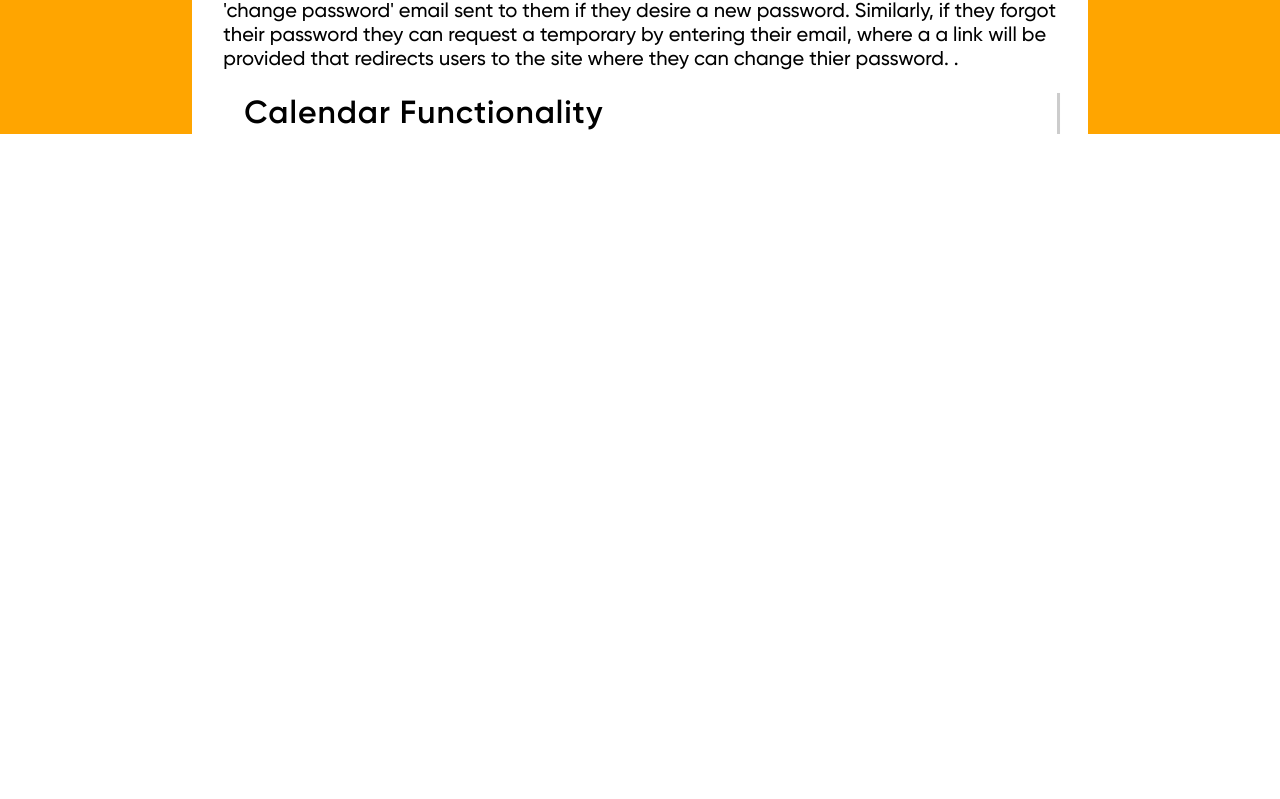
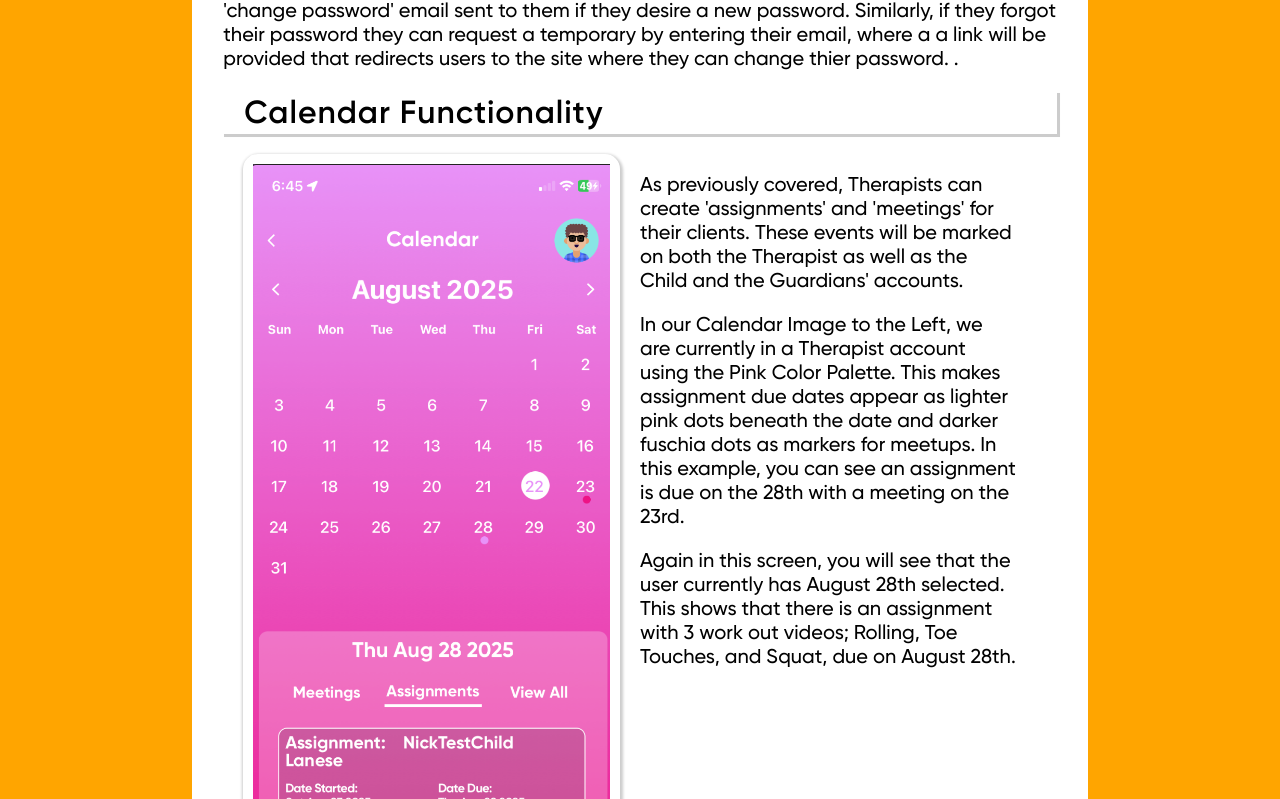
Before and after one commit to NLanese/the-codex, a Next.js app: page /showcases/works/knm in a window 1280 px wide. Shown: the part 2421-3220 px from the top of the page. Before the commit the page ends 2555 px from the top, so only its background shows below. Built offline with nearby package versions, Linux system fonts and the light colour scheme.

Commit message:
more to knm showcase

```diff
--- a/pages/showcases/works/knm.js
+++ b/pages/showcases/works/knm.js
@@ -17,6 +17,7 @@ const listing = "../../../assets/showcase_images/knm/AppListing.png";
 const chiScreen = "../../../assets/showcase_images/knm/chiScreen.png";
 const parScreen = "../../../assets/showcase_images/knm/parScreen.png";
 const therScreen = "../../../assets/showcase_images/knm/therScreen.png";
+const therCal = "../../../assets/showcase_images/knm/therCalView.png"
 
 
 
@@ -276,6 +277,36 @@ export default function KNMPage(){
             )
         }
 
+        // Fourth Part ( Calendar )
+        function renderCalendarDetails(){
+            return(
+                <div style={{flexDirection: 'row', display: 'flex', padding: 20}}>
+                    <div style={{flex: 6}}>
+                        <OstCard
+                            templateStyle={1}
+                            imageSrc={therCal}
+                        >
+                        </OstCard>
+                    </div>
+                    <div style={{flex: 6, padding: 20, paddingTop: 0}}>
+                        <p style={Styles.Fonts.basicX}>
+                            As previously covered, Therapists can create 'assignments' and 'meetings' for their clients. These events will be marked on both the Therapist
+                            as well as the Child and the Guardians' accounts.
+                        </p>
+                        <p style={Styles.Fonts.basicX}>
+                            In our Calendar Image to the Left, we are currently in a Therapist account using the Pink Color Palette. This makes assignment due dates appear as
+                            lighter pink dots beneath the date and darker fuschia dots as markers for meetups. In this example, you can see an assignment is
+                            due on the 28th with a meeting on the 23rd.
+                        </p>
+                        <p style={Styles.Fonts.basicX}>
+                            Again in this screen, you will see that the user currently has August 28th selected. This shows that there is an assignment with 3 work out videos;
+                            Rolling, Toe Touches, and Squat, due on August 28th.
+                        </p>
+                    </div>
+                </div>
+            )
+        }
+
     /////////////////
     // Main Return //
     /////////////////
@@ -291,6 +322,7 @@ export default function KNMPage(){
                     <div style={{...Styles.Fonts.lessonHeader}}>Account Types</div>
                         {renderAccountTypes()}
                     <div style={{...Styles.Fonts.lessonHeader}}>Calendar Functionality</div>
+                        {renderCalendarDetails()}
                 </div>
             </div>
         </div>
```
Also changed, not shown: public/assets/showcase_images/knm/therCalView.png (added).
